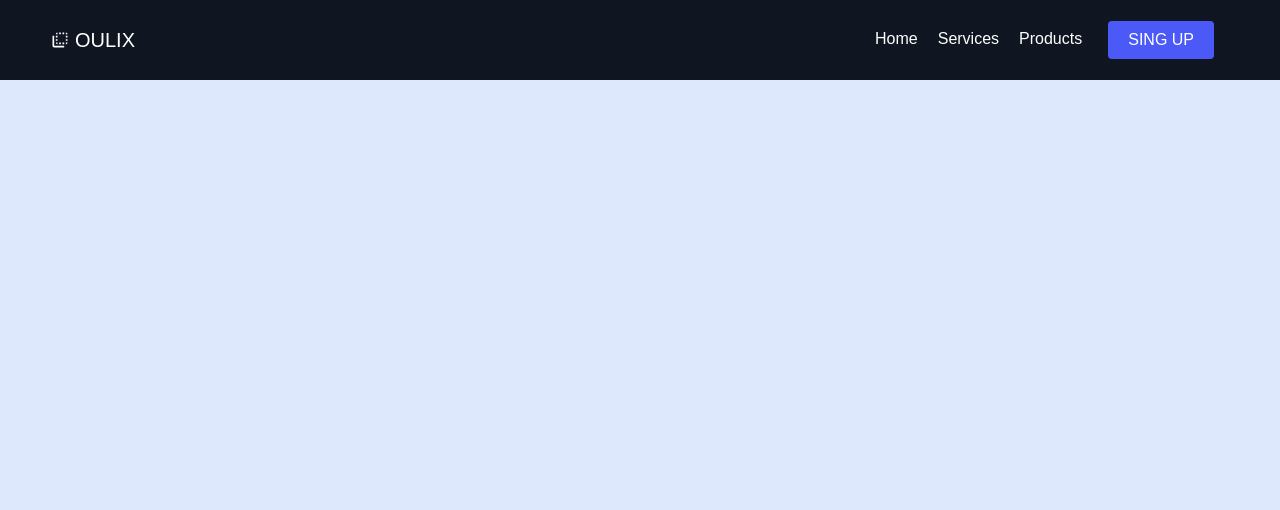
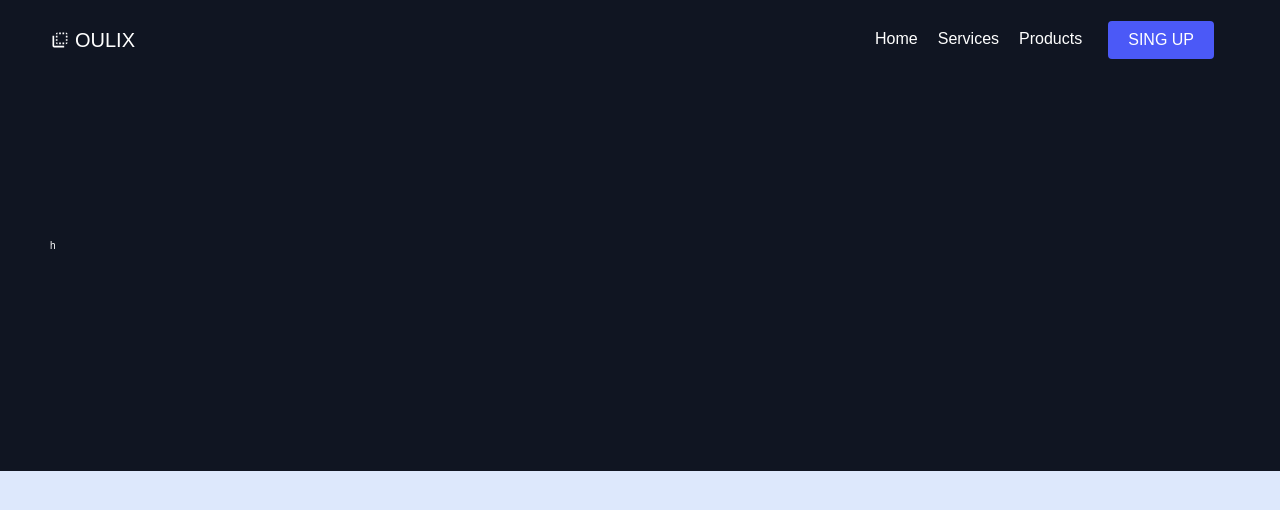
Before and after one commit to Teddy-hub-oss/react-website-style-comp, a React (Create React App) app: page /home in a window 1280 px wide. Shown: the top 510 px of the page. Built offline with nearby package versions, Linux system fonts and the light colour scheme.

Commit message:
added index and files

```diff
--- a/package.json
+++ b/package.json
@@ -6,9 +6,10 @@
     "@testing-library/jest-dom": "^5.11.10",
     "@testing-library/react": "^11.2.6",
     "@testing-library/user-event": "^12.8.3",
+    "notistack": "^1.0.9",
     "react": "^17.0.2",
     "react-dom": "^17.0.2",
-    "react-scripts": "4.0.3",
+    "react-scripts": "^1.1.5",
     "styled-components": "^5.3.0",
     "web-vitals": "^1.1.1"
   },
--- /dev/null
+++ b/src/components/HomePage/Data.js
@@ -0,0 +1,3 @@
+export const HomeObjOne = {
+ lightBg: false
+}
--- /dev/null
+++ b/src/components/HomePage/Home.js
@@ -0,0 +1,14 @@
+import React from 'react'
+import { HomeObjOne } from './Data'
+// import { InfoSection} from '../../components/InfoSection/InfoSection'
+import  InfoSection from '../../components/InfoSection/InfoSection'
+
+const Home = () => {
+    return (
+        <div>
+         <InfoSection {...HomeObjOne} />
+        </div>
+    )
+}
+
+export default Home
--- a/src/components/InfoSection/InfoSection.element.js
+++ /dev/null
@@ -1,8 +0,0 @@
-import styled from 'styled-components'
-
-export const InfoSec = styled.div `
- color: #fff;
- padding: 160px 0;
- background: ${({ lightBg}) => (lightBg ? '#fff' : '#101522')};
-
-`
--- /dev/null
+++ b/src/components/InfoSection/InfoSection.elements.js
@@ -0,0 +1,42 @@
+import styled from 'styled-components'
+
+export const InfoSec = styled.div `
+ color: #fff;
+ padding: 160px 0;
+ background: ${({ lightBg }) => (lightBg ?
+    '#fff' : '#101522')};
+
+`
+export const InfoRow = styled.div `
+  display: flex;
+  margin: 0 -15px -15px -15px;
+  flex: wrap;
+  align-items: center;
+  flex-direction: ${({imgStart}) => (imgStart ? 'row-reverse' : 'row')};
+`
+
+export const InfoColumn = styled.div `
+  margin-bottom: 15px;
+  padding-right: 15px;
+  padding-left: 15px;
+  flex: 1;
+  max-width: 50%;
+  flex-basis: 50%;
+
+ @media screen and (max-width: 768px) {
+     max-width:100%;
+     flex-basis: 100%;
+     display: flex;
+     justify-content: center;
+
+ }
+`
+export const TextWrapper = styled.div `
+ max-width: 540px;
+ padding-top: 0;
+ padding-bottom: 60px;
+
+ @media screen and (max-width: 768px) {
+     padding-bottom: 65px;
+ }
+`
--- a/src/components/InfoSection/InfoSection.js
+++ b/src/components/InfoSection/InfoSection.js
@@ -1,11 +1,25 @@
 import React from 'react'
-import {InfoSec} from './InfoSection.element'
+import { Link } from 'react-router-dom'
+import { Container} from '../../globalStyles'
+import {
+    InfoSec,
+    InfoRow,
+    InfoColumn,
+    TextWrapper} from './InfoSection.elements'
 
-const InfoSection = ({ lightBg }) => {
+const InfoSection = ({ lightBg, imgStart }) => {
     return (
-        <>
-         <infoSec lightBg={lightBg}>h1</infoSec>
-        </>
+        <div>
+         <InfoSec lightBg={lightBg}>
+          <Container>
+          <InfoRow imgStart={imgStart}>
+           <InfoColumn>
+           <TextWrapper>h</TextWrapper>
+           </InfoColumn>
+          </InfoRow>
+          </Container>
+         </InfoSec>
+        </div>
     )
 }
 
--- a/src/components/Navbar/Navbar.js
+++ b/src/components/Navbar/Navbar.js
@@ -36,7 +36,7 @@
 }, [])
 window.addEventListener('resize', showButton)
     return (
-     <>
+     <div>
      <IconContext.Provider value={{ color: '#fff'}}>
    <Nav>
    <NavbarContainer>
@@ -76,7 +76,7 @@
    </NavbarContainer>
    </Nav>
    </IconContext.Provider>
-     </>
+     </div>
     )
 }
 
--- a/src/components/pages/HomePage/Home.js
+++ /dev/null
@@ -1,12 +0,0 @@
-import React from 'react'
-import { InfoSection } from '../../../components'
-
-const Home = () => {
-    return (
-        <>
-         <InfoSection />
-        </>
-    )
-}
-
-export default Home
--- a/src/container/App.js
+++ b/src/container/App.js
@@ -4,7 +4,7 @@
 import { BrowserRouter as Router, Switch, Route, Link } from 'react-router-dom'
 import { Navbar } from '../components/Navbar'
 import GlobalStyle from '../globalStyles'
-import Home from '../components/pages/HomePage/Home'
+import Home from '../components/HomePage/Home'
 
 const App = () => {
   return (
@@ -13,7 +13,7 @@
    <GlobalStyle />
    <Navbar />
    <Switch>
-      <Route path="/" exact component={Home} />
+      <Route path='/home' exact component={Home} />
    </Switch>
    </Router>
 
```
Also changed, not shown: src/components/pages/HomePage/Data.js (deleted), 1 other file (tests, documents, lock files or other folders).
